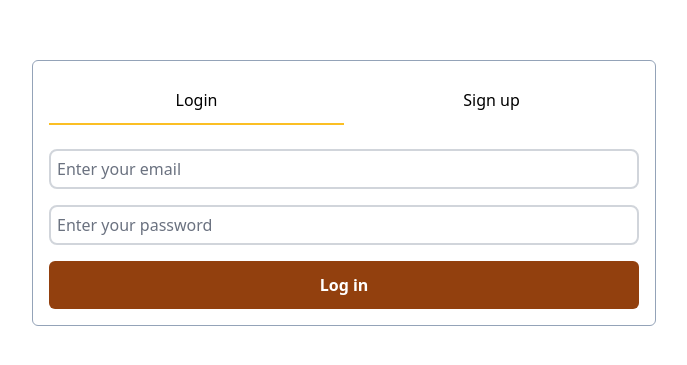
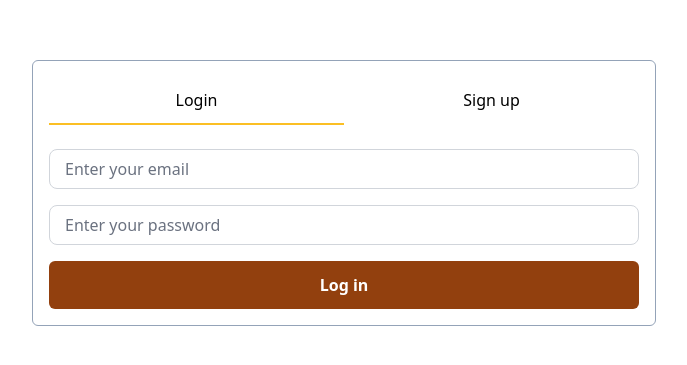
Before and after one commit to AkritiGhosh/BuildNOrderPizza-Frontend, a React (Vite) app: page /auth in a window 1280 px wide. Shown: the part 207-572 px from the top of the page, without its empty margins (296-983 px from the left). Built offline with nearby package versions, Linux system fonts and the light colour scheme.

Commit message:
imput UI - fixed for all states

```diff
--- a/src/components/common/FloatingLabelInput.tsx
+++ b/src/components/common/FloatingLabelInput.tsx
@@ -7,6 +7,7 @@
   label: string;
   value: string;
   setValue: (value: string | ((prevVar: string) => string)) => void;
+  pattern?: string;
 };
 
 const FloatingLabelInput = ({
@@ -26,13 +27,18 @@
         value={value}
         onChange={(e) => setValue(e.target.value)}
         required
-        className="w-full h-10 rounded-lg text-base px-2 bg-transparent border-2 border-gray-300 focus:border-amber-500 !outline-0 peer"
+        className={`w-full h-10 rounded-lg text-base text-amber-700 dark:text-amber-200 px-4 bg-transparent border border-gray-300 focus:border-amber-500 !outline-0 peer ${
+          value?.length > 0 && "invalid:border-red-500"
+        }`}
         {...props}
       />
       <label
-        className="text-base text-gray-500 absolute left-2 top-2/4 -translate-y-1/2 pointer-events-none duration-300
-          peer-focus:text-xs peer-focus:top-0 peer-focus:px-1 peer-focus:bg-white dark:peer-focus:bg-slate-900
-          peer-valid:text-xs peer-valid:top-0 peer-valid:px-1 peer-valid:bg-white dark:peer-valid:bg-slate-900 peer-focus:text-amber-800 dark:peer-focus:text-amber-400 "
+        className={`pointer-events-none duration-300 absolute
+          ${
+            value?.length > 0
+              ? "text-gray-500 left-4 -translate-y-1/2 text-xs top-0 px-1 bg-white dark:bg-black peer-invalid:text-red-500"
+              : "text-base text-gray-500 left-4 top-2/4 -translate-y-1/2 peer-focus:text-xs peer-focus:top-0 peer-focus:px-1 peer-focus:bg-white dark:peer-focus:bg-black peer-valid:text-xs peer-valid:top-0 peer-valid:px-1 peer-valid:bg-white dark:peer-valid:bg-black peer-focus:text-amber-800 dark:peer-focus:text-amber-400"
+          }`}
         htmlFor="floating_label_input"
       >
         {label}
```
